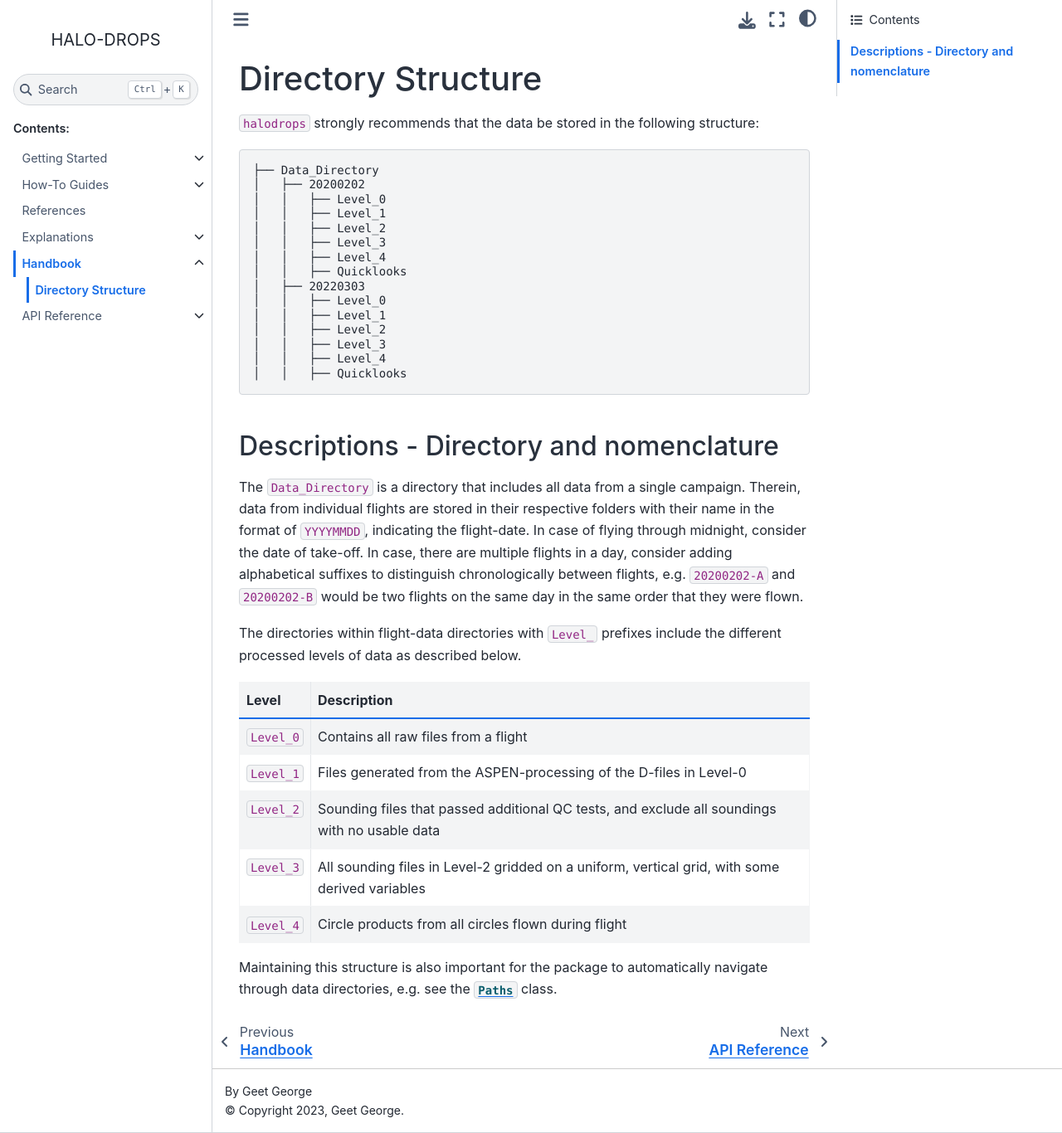
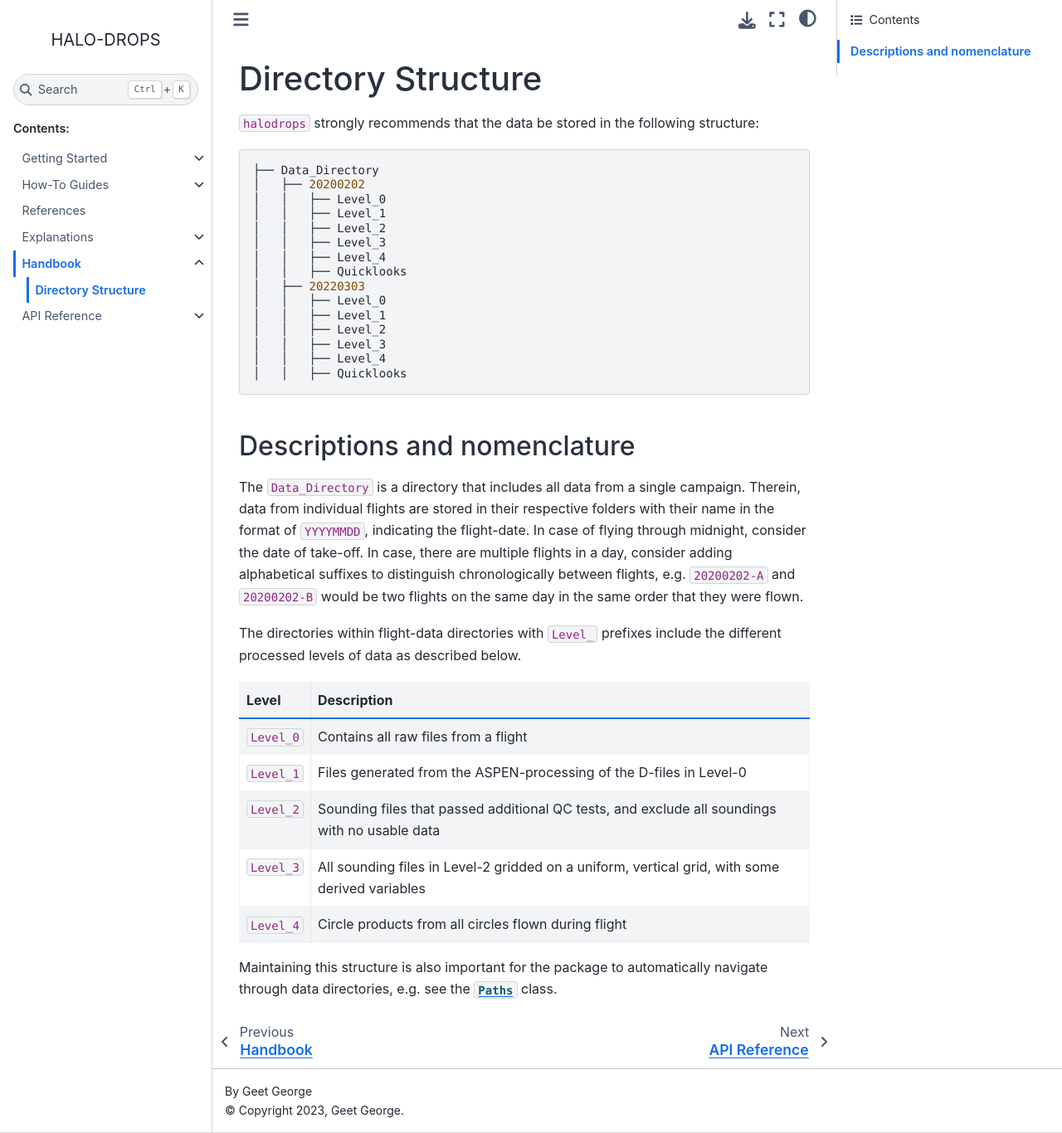
Before and after one commit to tmieslinger/pydropsonde, a Sphinx documentation site: the page built from docs/source/handbook/directory_structure.md, in a window 1280 px wide and 1366 px high. Shown: the whole window at 83% size. Built offline with Sphinx 7.4.7 and the Sphinx Book theme 1.1.4, drawn with Linux system fonts in a browser that asks for light colours.

Commit message:
minor wording and formatting changes

````diff
--- a/docs/source/handbook/directory_structure.md
+++ b/docs/source/handbook/directory_structure.md
@@ -2,7 +2,7 @@
 
 `halodrops` strongly recommends that the data be stored in the following structure:
 
-```
+```bash
 ├── Data_Directory
 │   ├── 20200202
 │   │   ├── Level_0
@@ -20,7 +20,7 @@
 │   │   ├── Quicklooks
 ```
 
-## Descriptions - Directory and nomenclature
+## Descriptions and nomenclature
 
 The `Data_Directory` is a directory that includes all data from a single campaign. Therein, data from individual flights are stored in their respective folders with their name in the format of `YYYYMMDD`, indicating the flight-date. In case of flying through midnight, consider the date of take-off. In case, there are multiple flights in a day, consider adding alphabetical suffixes  to distinguish chronologically between flights, e.g. `20200202-A` and `20200202-B` would be two flights on the same day in the same order that they were flown.
 
````
